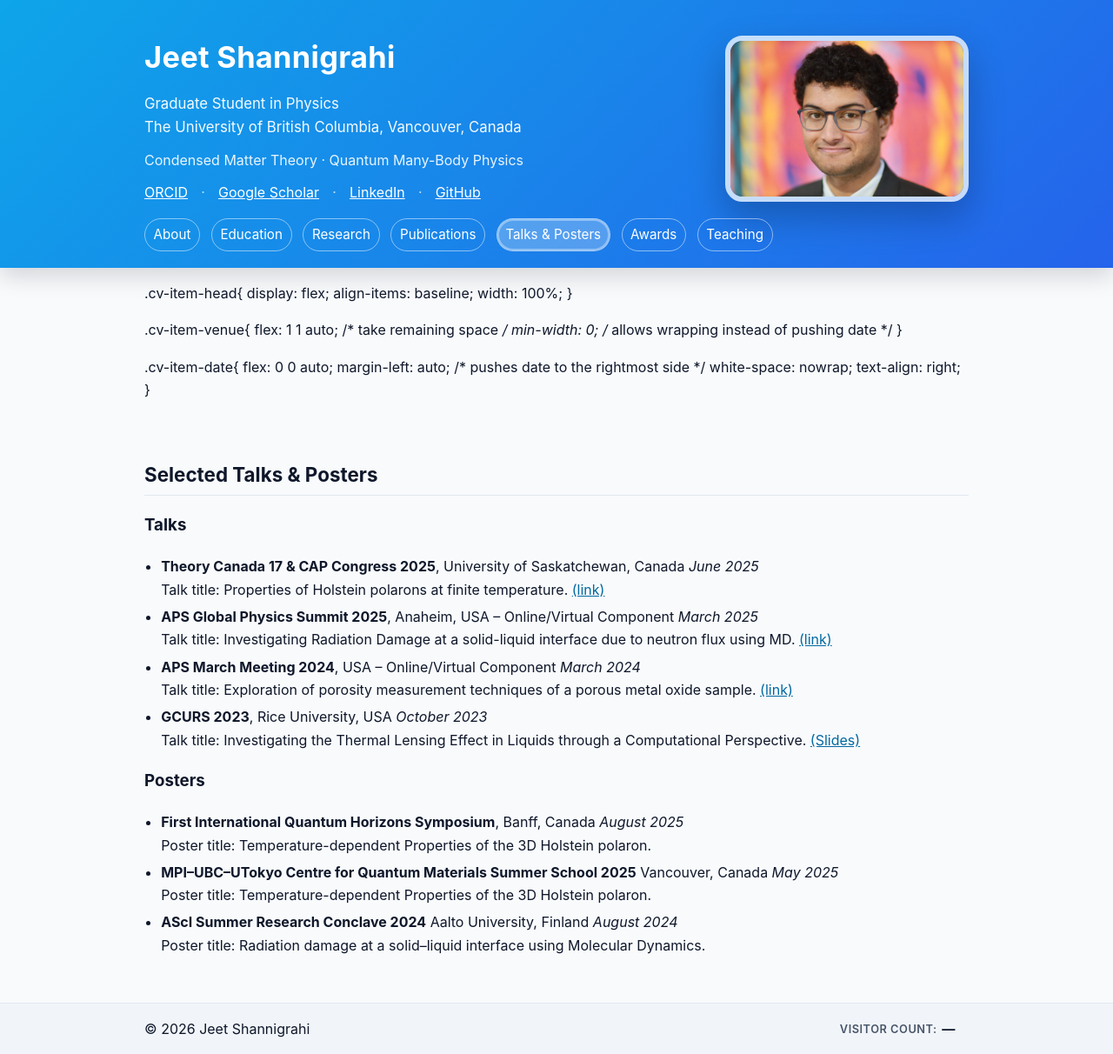
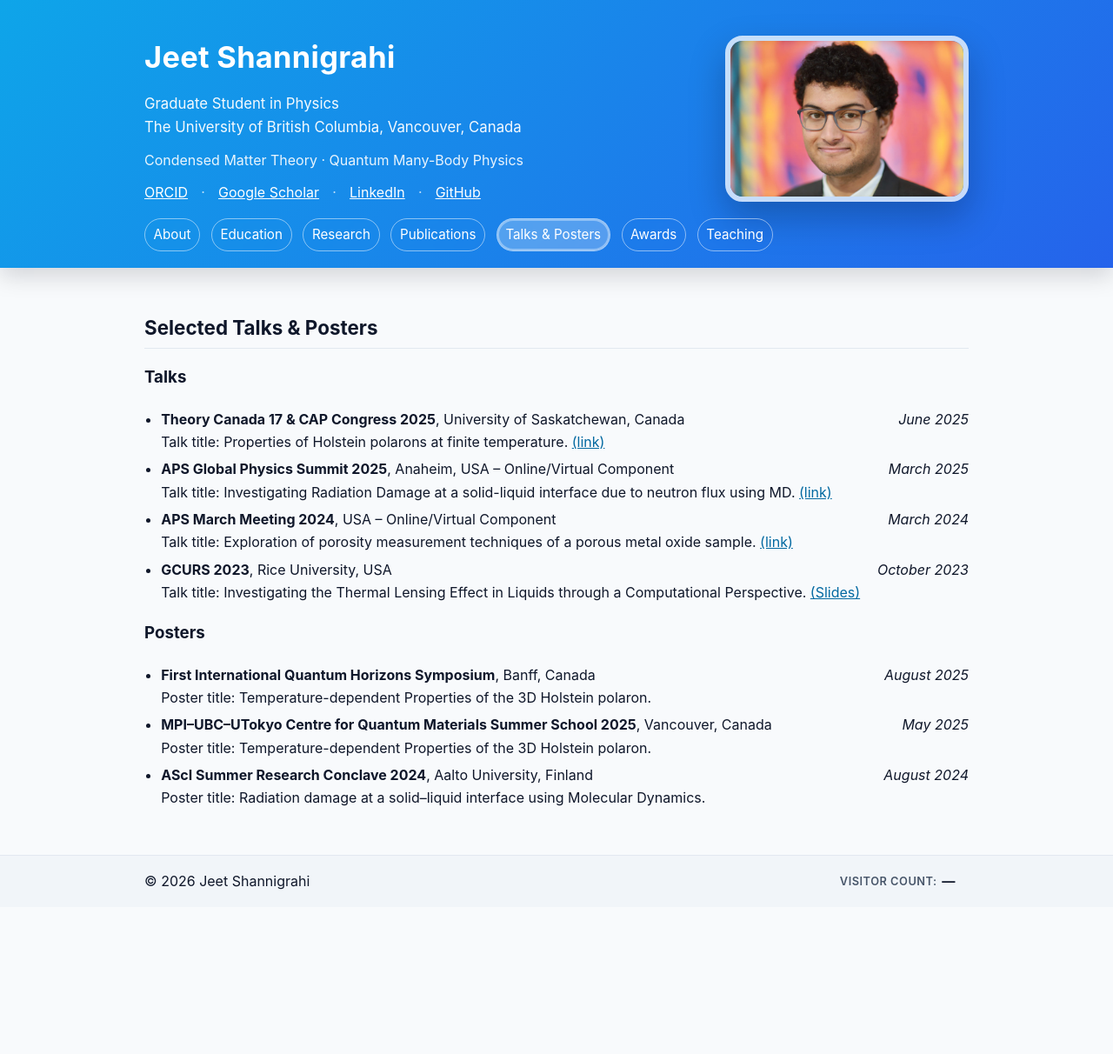
Before and after one commit to JeetShannigrahi21/JeetShannigrahi21.github.io, a Jekyll site: the page built from talks/index.md, in a window 1280 px wide. Shown: the whole page at 87% size. Built offline with Jekyll 4.4.1, drawn with Linux system fonts in a browser that asks for light colours; after the commit the page ends 1043 px from its top, so only the background shows below that.

Commit message:
Update index.md

```diff
--- a/talks/index.md
+++ b/talks/index.md
@@ -3,6 +3,7 @@ layout: default
 title: Talks & Posters
 ---
 
+<style>
 .cv-item-head{
   display: flex;
   align-items: baseline;
@@ -10,8 +11,8 @@ title: Talks & Posters
 }
 
 .cv-item-venue{
-  flex: 1 1 auto;     /* take remaining space */
-  min-width: 0;       /* allows wrapping instead of pushing date */
+  flex: 1 1 auto;
+  min-width: 0;     /* allows wrapping instead of pushing date */
 }
 
 .cv-item-date{
@@ -20,6 +21,7 @@ title: Talks & Posters
   white-space: nowrap;
   text-align: right;
 }
+</style>
 
 <section id="talks" class="section">
   <h2>Selected Talks &amp; Posters</h2>
@@ -32,9 +34,9 @@ title: Talks & Posters
         <span class="cv-item-date"><em>June 2025</em></span>
       </div>
       <div class="cv-item-sub">
-        Talk title: Properties of Holstein polarons at finite temperature.  <a href="https://indico.global/event/13916/contributions/126379/" target="_blank" rel="noopener">(link)</a>
+        Talk title: Properties of Holstein polarons at finite temperature.
+        <a href="https://indico.global/event/13916/contributions/126379/" target="_blank" rel="noopener">(link)</a>
       </div>
-
     </li>
 
     <li class="cv-item">
@@ -43,7 +45,8 @@ title: Talks & Posters
         <span class="cv-item-date"><em>March 2025</em></span>
       </div>
       <div class="cv-item-sub">
-        Talk title: Investigating Radiation Damage at a solid-liquid interface due to neutron flux using MD. <a href="https://schedule.aps.org/smt/2025/events/VIR-K03/3" target="_blank" rel="noopener">(link)</a>
+        Talk title: Investigating Radiation Damage at a solid-liquid interface due to neutron flux using MD.
+        <a href="https://schedule.aps.org/smt/2025/events/VIR-K03/3" target="_blank" rel="noopener">(link)</a>
       </div>
     </li>
 
@@ -53,7 +56,8 @@ title: Talks & Posters
         <span class="cv-item-date"><em>March 2024</em></span>
       </div>
       <div class="cv-item-sub">
-        Talk title: Exploration of porosity measurement techniques of a porous metal oxide sample. <a href="https://meetings.aps.org/Meeting/MAR24/Session/MM02.3" target="_blank" rel="noopener">(link)</a>
+        Talk title: Exploration of porosity measurement techniques of a porous metal oxide sample.
+        <a href="https://meetings.aps.org/Meeting/MAR24/Session/MM02.3" target="_blank" rel="noopener">(link)</a>
       </div>
     </li>
 
@@ -63,10 +67,10 @@ title: Talks & Posters
         <span class="cv-item-date"><em>October 2023</em></span>
       </div>
       <div class="cv-item-sub">
-        Talk title: Investigating the Thermal Lensing Effect in Liquids through a Computational Perspective. <a href="https://drive.google.com/file/d/14WPBSMOaSp6YlxA80AN2Wpfq-5_g2yIh/view" target="_blank" rel="noopener">(Slides)</a>
+        Talk title: Investigating the Thermal Lensing Effect in Liquids through a Computational Perspective.
+        <a href="https://drive.google.com/file/d/14WPBSMOaSp6YlxA80AN2Wpfq-5_g2yIh/view" target="_blank" rel="noopener">(Slides)</a>
       </div>
     </li>
-
   </ul>
 
   <h3>Posters</h3>
@@ -83,7 +87,7 @@ title: Talks & Posters
 
     <li class="cv-item">
       <div class="cv-item-head">
-        <span class="cv-item-venue"><strong>MPI&ndash;UBC&ndash;UTokyo Centre for Quantum Materials Summer School 2025</strong> Vancouver, Canada</span>
+        <span class="cv-item-venue"><strong>MPI&ndash;UBC&ndash;UTokyo Centre for Quantum Materials Summer School 2025</strong>, Vancouver, Canada</span>
         <span class="cv-item-date"><em>May 2025</em></span>
       </div>
       <div class="cv-item-sub">
@@ -93,14 +97,12 @@ title: Talks & Posters
 
     <li class="cv-item">
       <div class="cv-item-head">
-        <span class="cv-item-venue"><strong>AScI Summer Research Conclave 2024</strong> Aalto University, Finland</span>
+        <span class="cv-item-venue"><strong>AScI Summer Research Conclave 2024</strong>, Aalto University, Finland</span>
         <span class="cv-item-date"><em>August 2024</em></span>
       </div>
       <div class="cv-item-sub">
         Poster title: Radiation damage at a solid&ndash;liquid interface using Molecular Dynamics.
       </div>
     </li>
-
-
   </ul>
 </section>
```
